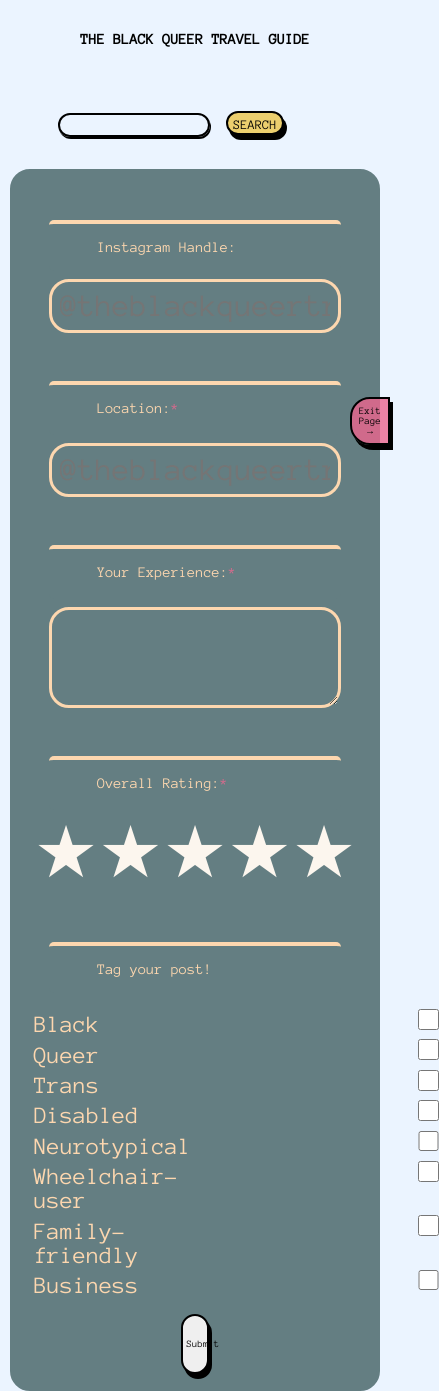
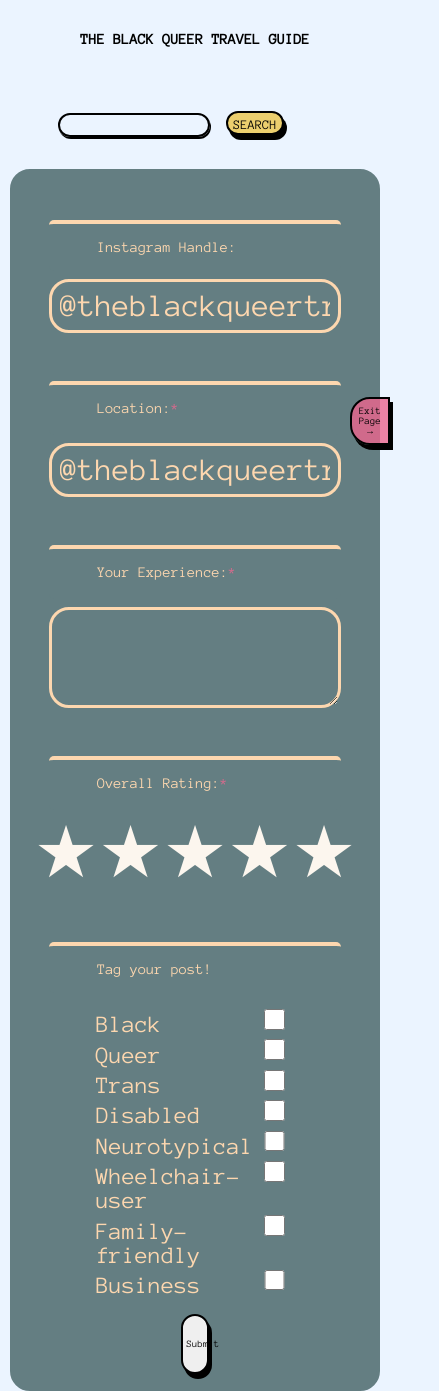
Before and after one commit to fac20/tfb-kjmp-frontend, a React (Create React App) app: page /continents/1/1/experiences/shareexperience in a window 390 px wide. Shown: the whole page, 439 px wide, since content can reach past the window. Built offline with nearby package versions, Linux system fonts and the light colour scheme; what react-animations would draw is missing.

Commit message:
fix: making form responsive on mobile

```diff
--- a/src/styled-components/Containers.js
+++ b/src/styled-components/Containers.js
@@ -35,11 +35,11 @@ export const DivContainer = styled.div`
 	justify-content: ${props => props.justify};
 	left: ${props => props.left || "none"};
 	align-items: center;
-	flex-direction: ${props => props.direction || "center"};
+	flex-direction: ${props => props.direction || "column"};
 	width: ${props => props.width};
 	height: ${props => props.height};
 	margin: ${props => props.margin || "1rem"};
-	border: red solid 3px;
+	/* border: red solid 3px; */
 	background: ${props => props.back || "#ffffff"};
 	box-shadow: ${props => props.shadow || "7px 10px #000000"};
 	color: ${props => props.color || "black"};
--- a/src/styled-components/Form.js
+++ b/src/styled-components/Form.js
@@ -14,6 +14,7 @@ const FormCont = styled.form`
 	font-family: "Anonymous Pro", monospace;
 	font-size: 1.3rem;
 	font-weight: 800px;
+	overflow: scroll;
 
 	@media screen and (max-width: 700px) {
 		width: 80vw;
@@ -76,12 +77,20 @@ const Input = styled.input`
 	font-family: "Anonymous Pro", monospace;
 	padding: 1.5rem 0.5rem;
 	color: hsl(31, 95%, 84%);
+	&::placeholder {
+		color: hsl(31, 95%, 84%);
+	}
 `;
 
 const CheckboxInput = styled.input`
-	margin-left: 14rem;
+	margin-left: 10rem;
+	margin-right: 3rem;
 	height: 1.3rem;
 	width: 1.3rem;
+	@media all and (max-width: 500px) {
+		margin-left: 0.5rem;
+		margin-right: 2rem;
+	}
 `;
 
 const TextArea = styled.textarea`
--- a/src/styled-components/Paragraph.js
+++ b/src/styled-components/Paragraph.js
@@ -1,6 +1,6 @@
 import styled from "styled-components";
 
 export default styled.h3`
-	padding: 1rem;
+	padding: 0.2rem;
 	width: ${props => props.width};
 `;
```
